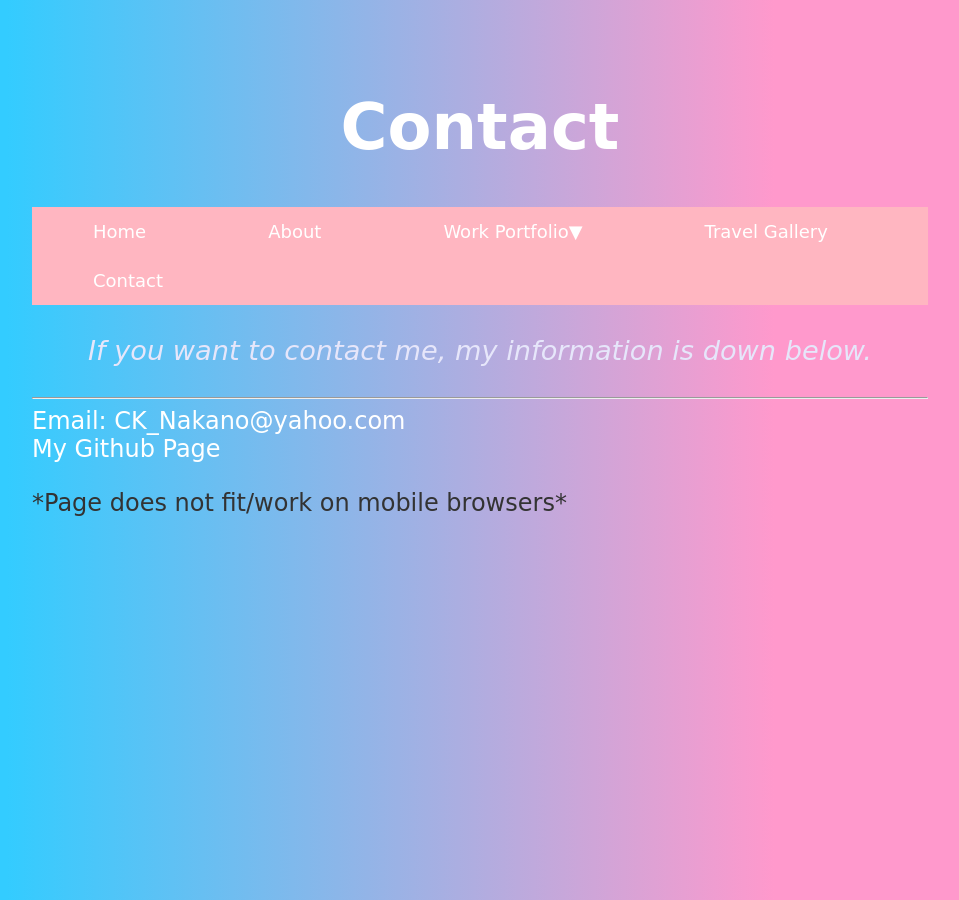
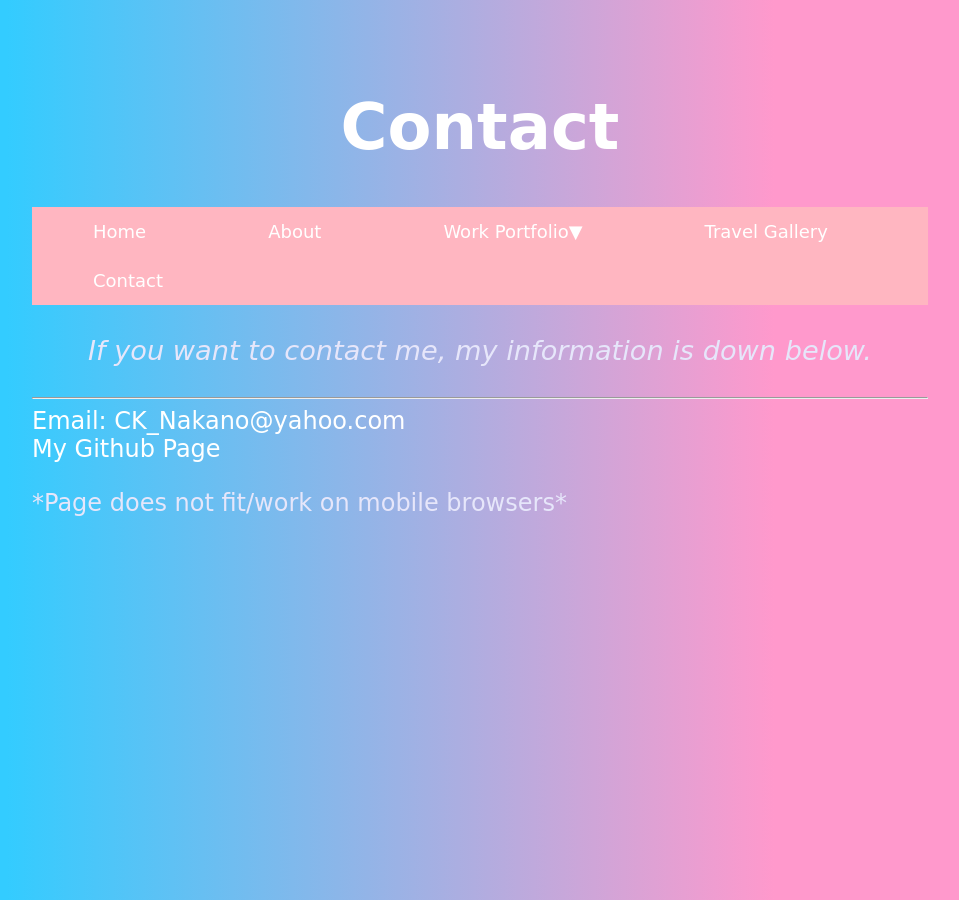
Before and after one commit to CNakano7/CNakano7.github.io, a Jekyll site: the page Contact/index.html, which Jekyll copies as it is, in a window 1280 px wide. Shown: the whole page, without its empty margins (160-1119 px from the left). Built offline with Jekyll 4.4.1, drawn with Linux system fonts in a browser that asks for light colours.

Commit message:
Update index.html

```diff
--- a/Contact/index.html
+++ b/Contact/index.html
@@ -34,7 +34,8 @@
 			 subject=subject text" style= "color: white; font-size: 150%;">
 			Email: CK_Nakano@yahoo.com</a><br><a href="https://github.com/CNakano7
 			 subject=subject text" style= "color:white; font-size: 150%;">
-			My Github Page</a><br><p>*Page does not fit/work on mobile browsers*</p>
+			My Github Page</a>
+	<p style="color: lavender;">*Page does not fit/work on mobile browsers*</p>
 
 <script>
 function myFunction() {
```
